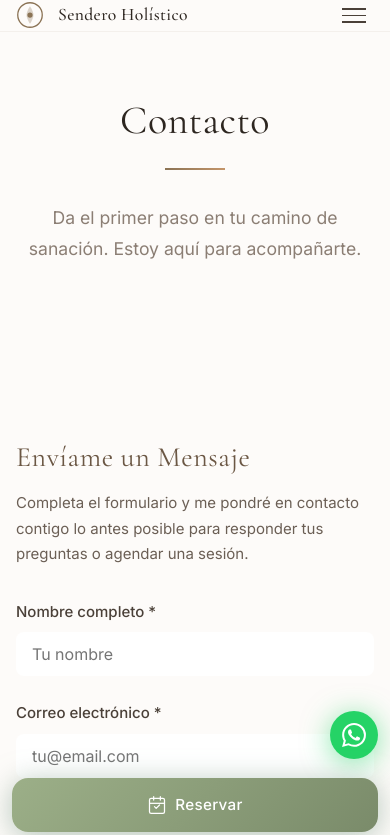
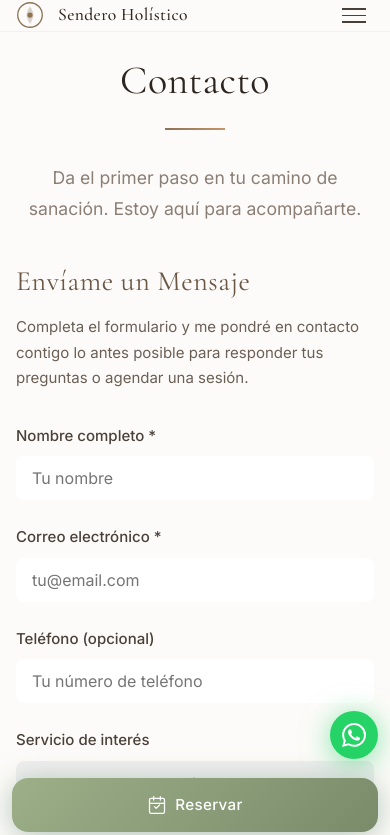
Before and after one commit to rocontre-dev/sendero-holistico, a React (Vite) app: page /contacto in a window 390 px wide. Shown: the top 835 px of the page. Built offline with nearby package versions, Linux system fonts and the light colour scheme.

Commit message:
feat: Update padding and margin styles for Contacto page sections and improve responsiveness

```diff
--- a/src/pages/Contacto.css
+++ b/src/pages/Contacto.css
@@ -1,7 +1,15 @@
 .contacto-hero {
   background: linear-gradient(135deg, var(--color-background) 0%, var(--color-background-alt) 100%);
-  padding: 4rem 0 3rem;
+  padding: 2rem 0 0.5rem;
   text-align: center;
+}
+
+.contacto-hero .section-subtitle {
+  margin-bottom: 1.5rem;
+}
+
+.contacto-page .section {
+  padding-top: 1rem;
 }
 
 .contacto-grid {
@@ -196,6 +204,18 @@
 
 /* Responsive */
 @media (max-width: 968px) {
+  .contacto-hero {
+    padding: 1.5rem 0 0.5rem;
+  }
+
+  .contacto-hero .section-subtitle {
+    margin-bottom: 1rem;
+  }
+
+  .contacto-page .section {
+    padding-top: 1rem;
+  }
+
   .contacto-grid {
     grid-template-columns: 1fr;
     gap: 3rem;
@@ -209,3 +229,17 @@
     grid-template-columns: 1fr;
   }
 }
+
+@media (max-width: 768px) {
+  .contacto-hero {
+    padding: 1.5rem 0 0.5rem;
+  }
+
+  .contacto-hero .section-subtitle {
+    margin-bottom: 1rem;
+  }
+
+  .contacto-page .section {
+    padding-top: 1rem;
+  }
+}
```
